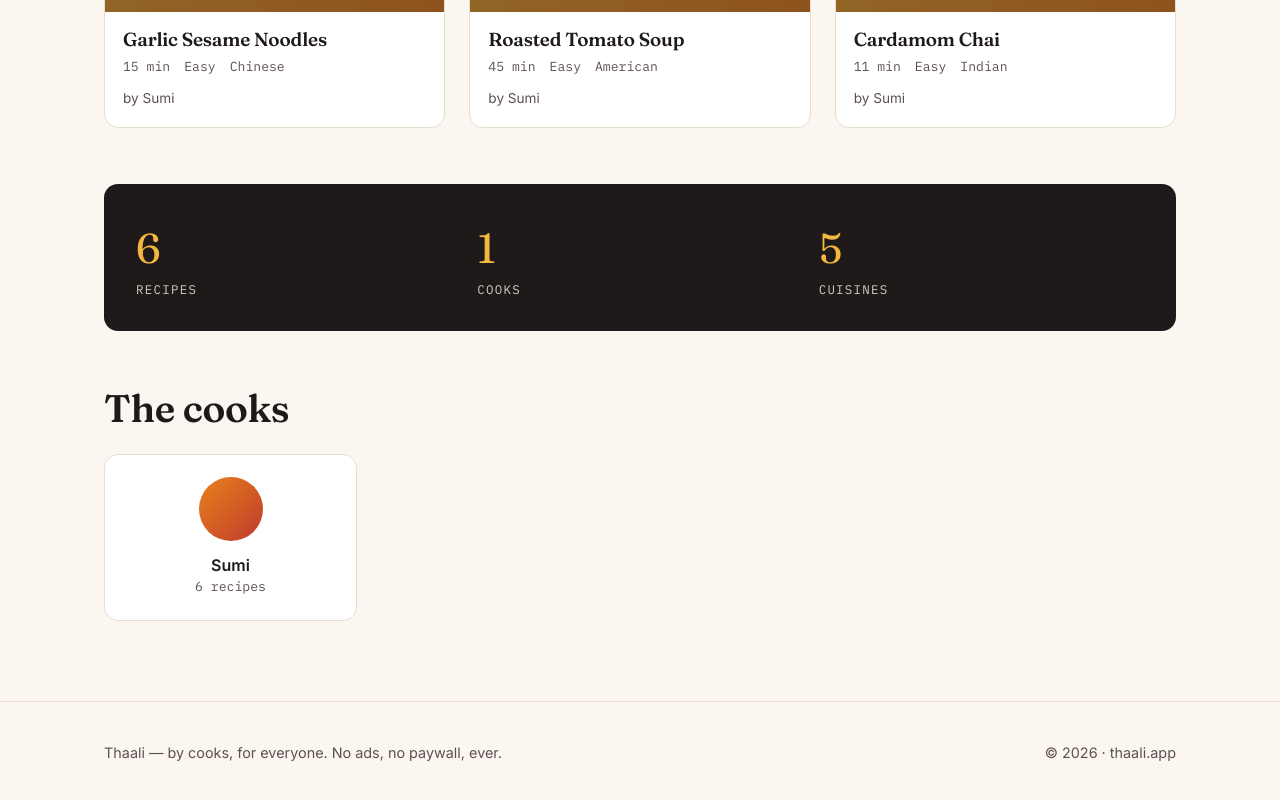
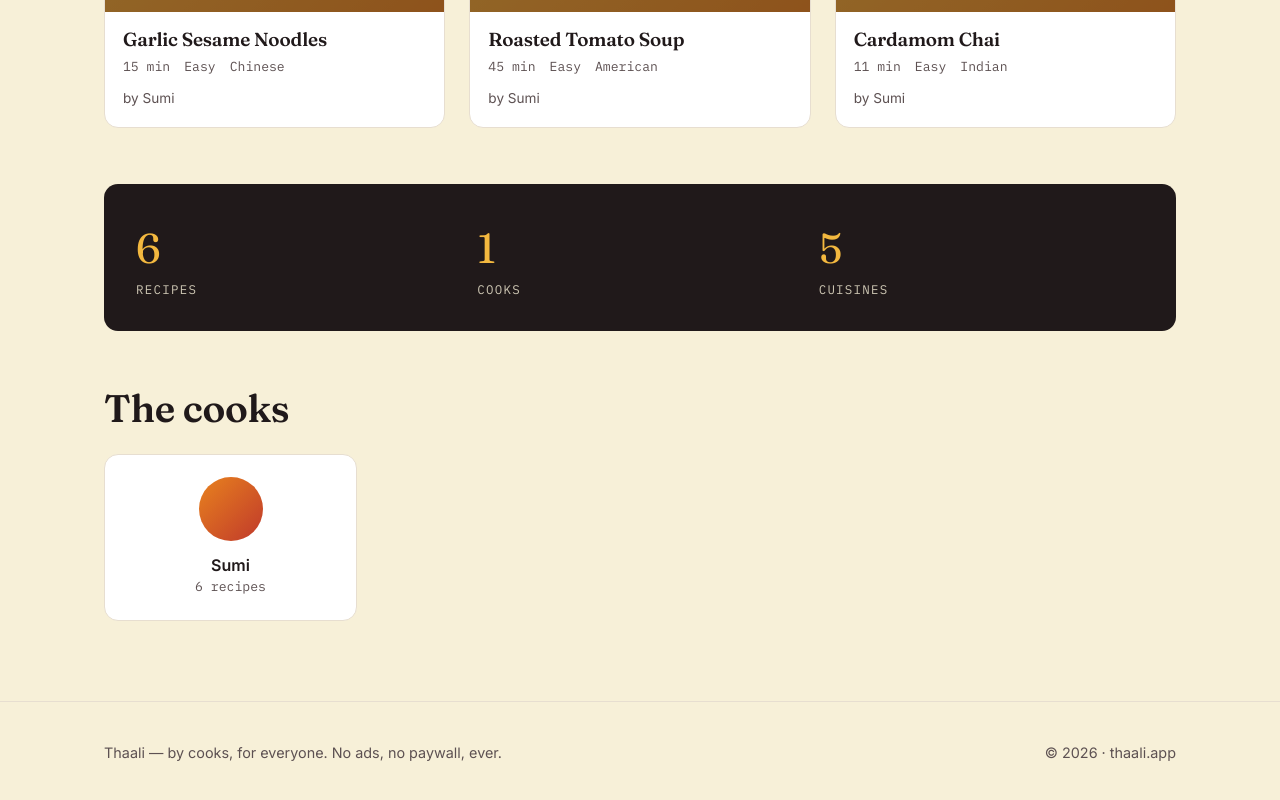
Before and after one commit to sumitbiswas13/thaali, a website built with Vite: page index.html in a window 1280 px wide. Shown: the part 1405-2205 px from the top of the page. Built offline with nearby package versions, Linux system fonts and the light colour scheme.

Commit message:
Change background to very light mustard

```diff
--- a/src/styles/tokens.css
+++ b/src/styles/tokens.css
@@ -4,7 +4,7 @@
      iron-skillet charcoal and warm paper. */
   --ink: #20191a;            /* iron-skillet charcoal — primary text */
   --ink-soft: #5d5152;       /* muted text */
-  --paper: #fbf7f0;          /* warm paper — page bg */
+  --paper: #f7f0d8;          /* very light mustard — page bg */
   --paper-raised: #ffffff;   /* card surfaces */
   --saffron: #e8821e;        /* primary accent — saffron */
   --paprika: #c0392b;        /* deep accent / hover */
```
